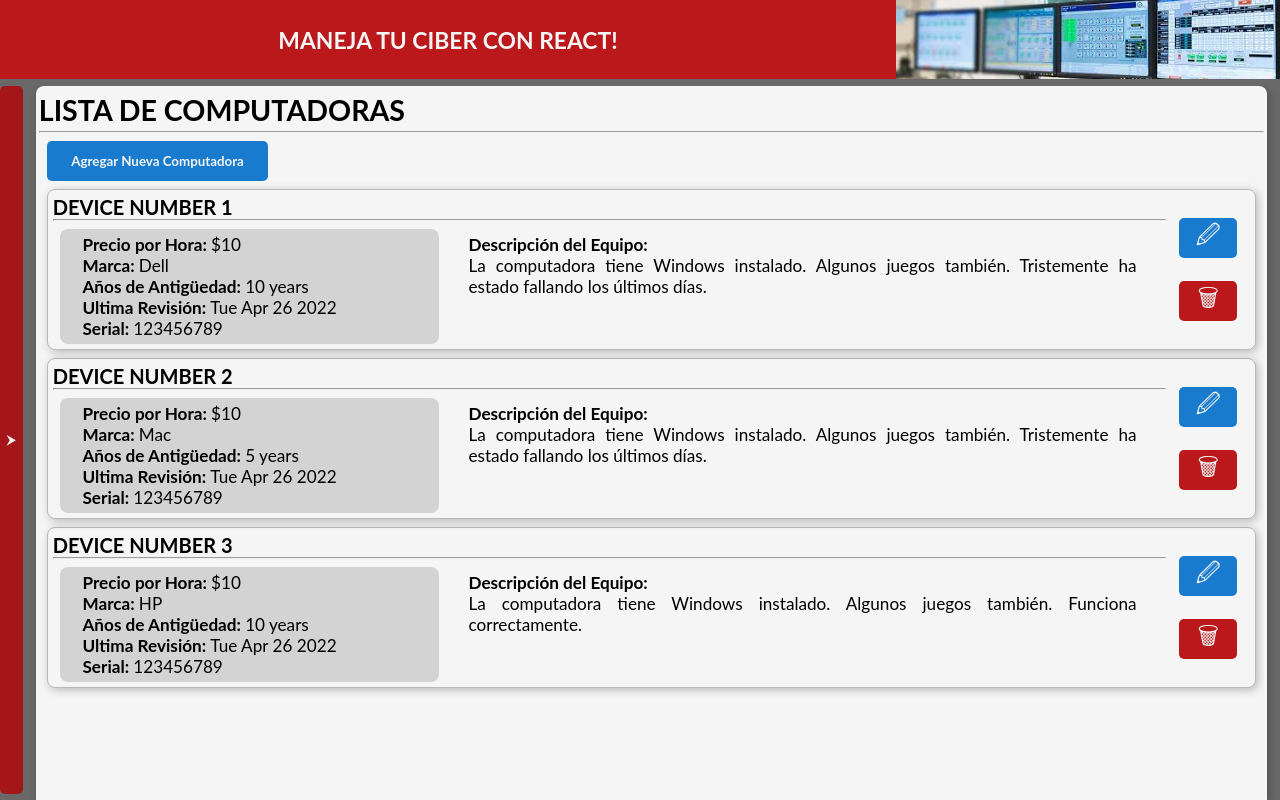
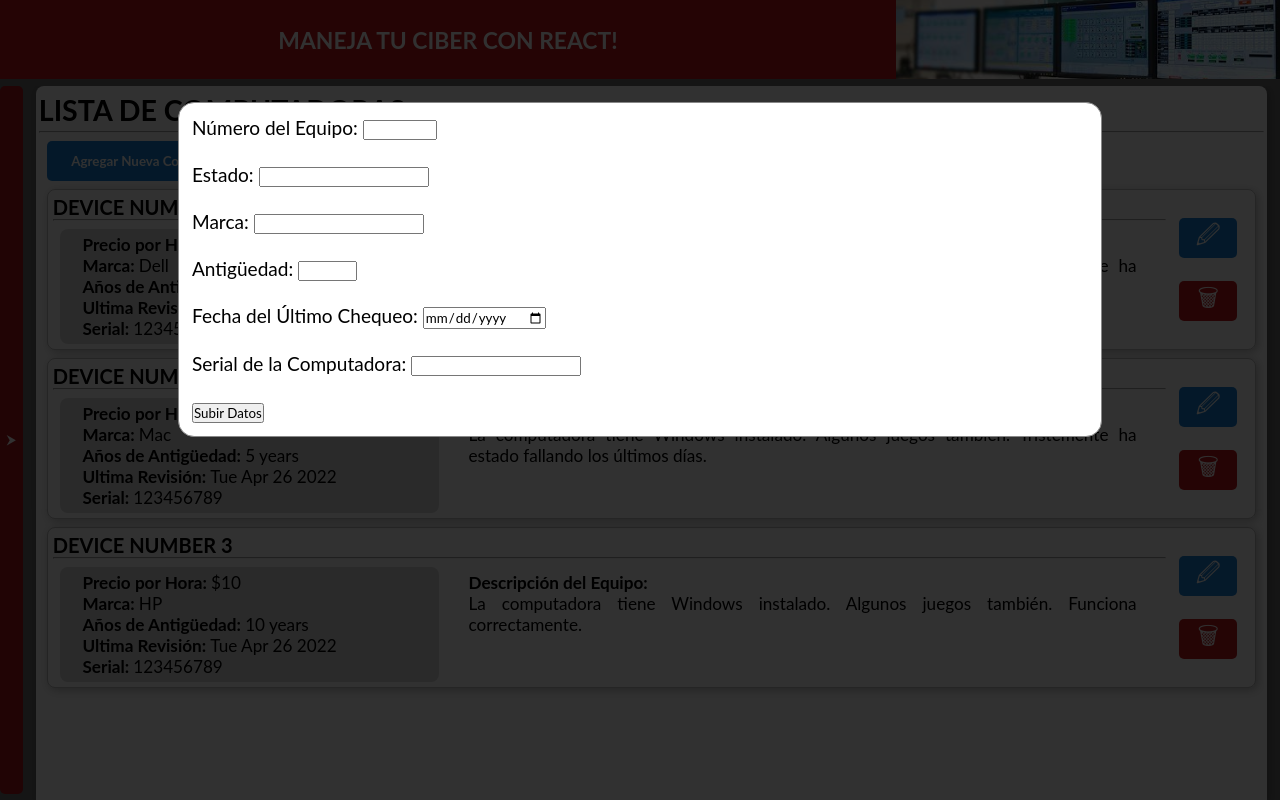
Before and after one commit to RaisedEel/react-ciber, a React (Create React App) app: page /computadoras in a window 1280 px wide. Built offline with nearby package versions, Linux system fonts and the light colour scheme.

Commit message:
Componente para modales agregado. Esqueleto (Partes basicas) de ComputerForm agregado.

```diff
--- /dev/null
+++ b/src/components/computers/ComputerForm.js
@@ -0,0 +1,63 @@
+function ComputerForm() {
+  return (
+    <form>
+      <div>
+        <label for='clave'> Número del Equipo: </label>
+        <input
+          id='clave'
+          name='clave'
+          type='number'
+          min='0'
+          max='99999'
+          required
+        />
+        <br />
+        <br />
+
+        <label for='estado'> Estado: </label>
+        <input id='estado' name='estado' type='text' maxLength='100' required />
+        <br />
+        <br />
+
+        <label for='marca'> Marca: </label>
+        <input id='marca' name='marca' type='text' maxLength='100' required />
+        <br />
+        <br />
+
+        <label for='viejo'> Antigüedad: </label>
+        <input
+          id='viejo'
+          name='viejo'
+          type='number'
+          min='0'
+          max='999'
+          required
+        />
+        <br />
+        <br />
+
+        <label for='fecha'> Fecha del Último Chequeo: </label>
+        <input id='fecha' name='fecha' type='date' required />
+        <br />
+        <br />
+
+        <label for='serial'> Serial de la Computadora: </label>
+        <input id='serial' name='serial' type='text' maxLength='100' required />
+        <br />
+        <br />
+      </div>
+
+      <div>
+        <input
+          id='submit'
+          type='button'
+          class='btn btn-primary'
+          value='Subir Datos'
+        />
+        <br />
+      </div>
+    </form>
+  );
+}
+
+export default ComputerForm;
--- a/src/components/devices/DeviceItem.module.css
+++ b/src/components/devices/DeviceItem.module.css
@@ -59,6 +59,7 @@
   height: 40px;
   margin: 5px;
   padding: 5px 25px;
+  font-weight: 700;
 }
 
 .rent-info {
--- /dev/null
+++ b/src/components/ui/Modal.js
@@ -0,0 +1,16 @@
+import { Fragment } from 'react';
+import classes from './Modal.module.css';
+
+function Modal(props) {
+  return (
+    <Fragment>
+      <div className={classes.backdrop}>
+        <div className={classes.modal}>
+          {props.children}
+        </div>
+      </div>
+    </Fragment>
+  );
+}
+
+export default Modal;
--- /dev/null
+++ b/src/components/ui/Modal.module.css
@@ -0,0 +1,20 @@
+.backdrop{
+  position: fixed;
+  z-index: 10;
+  padding-top: 8%;
+  left: 0;
+  top: 0;
+  width: 100%;
+  height: 100vh;
+  overflow: auto;
+  background-color: rgba(0, 0, 0, 0.8);
+}
+
+.modal{
+  background-color: white;
+  margin: auto;
+  padding: 1%;
+  border: 1px solid #888;
+  border-radius: 2vh;
+  width: 70%;
+}
--- a/src/pages/CompPage.js
+++ b/src/pages/CompPage.js
@@ -1,4 +1,8 @@
+import { Fragment } from 'react';
+
+import ComputerForm from '../components/computers/ComputerForm';
 import ComputersList from '../components/computers/ComputersList';
+import Modal from '../components/ui/Modal';
 import MainContentWrapper from '../components/wrappers/MainContentWrapper';
 
 const DUMMY_COMPUTERS = [
@@ -36,9 +40,14 @@ const DUMMY_COMPUTERS = [
 
 function CompPage() {
   return (
-    <MainContentWrapper title='LISTA DE COMPUTADORAS'>
-      <ComputersList computers={DUMMY_COMPUTERS} />
-    </MainContentWrapper>
+    <Fragment>
+      <Modal>
+        <ComputerForm />
+      </Modal>
+      <MainContentWrapper title='LISTA DE COMPUTADORAS'>
+        <ComputersList computers={DUMMY_COMPUTERS} />
+      </MainContentWrapper>
+    </Fragment>
   );
 }
 
```
Also changed, not shown: src/components/computers/ComputerForm.module.css (added).
